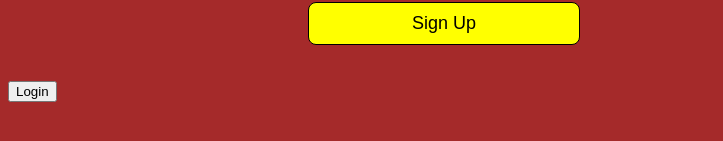
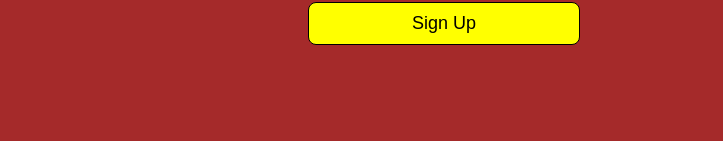
Before and after one commit to clydebaron2000/arrangemeeting, a React (Create React App) app in the folder client/: page / in a window 1280 px wide. Shown: the part 299-440 px from the top of the page, without its empty margins (0-723 px from the left). Built offline with nearby package versions, Linux system fonts and the light colour scheme.

Commit message:
removed logout button and fixed logout being in middle of screen

```diff
--- a/client/src/components/HomePage/HomePage.js
+++ b/client/src/components/HomePage/HomePage.js
@@ -18,8 +18,6 @@ export default class HomePage extends Component {
 	  			<h2>Welcome to Rendezvous!</h2>
 				<p><Link to="/logIn">Login</Link></p>
 				<p><Link to="/signup">Sign Up</Link></p>
-				<button onClick={this.handleClick}>Login</button>
-	  			{/* <LogIn></LogIn> */}
 	  		</div>
 		)
 		}
--- a/client/src/components/LogIn/LogIn.js
+++ b/client/src/components/LogIn/LogIn.js
@@ -49,8 +49,8 @@ export default class SignUp extends Component {
     render () {
         return (
         <div>
+          <form onSubmit={this.onSubmit}>
           <h3>Login</h3>
-          <form onSubmit={this.onSubmit}>
             <div className="form-group">
               <label>Email: </label>
               <input  type="text"
```
